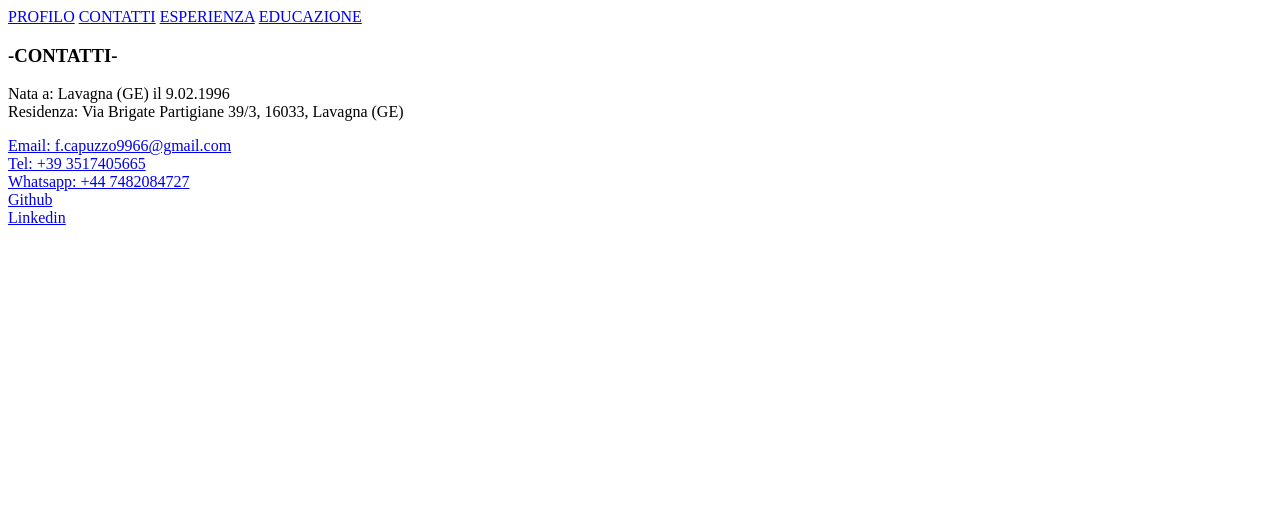
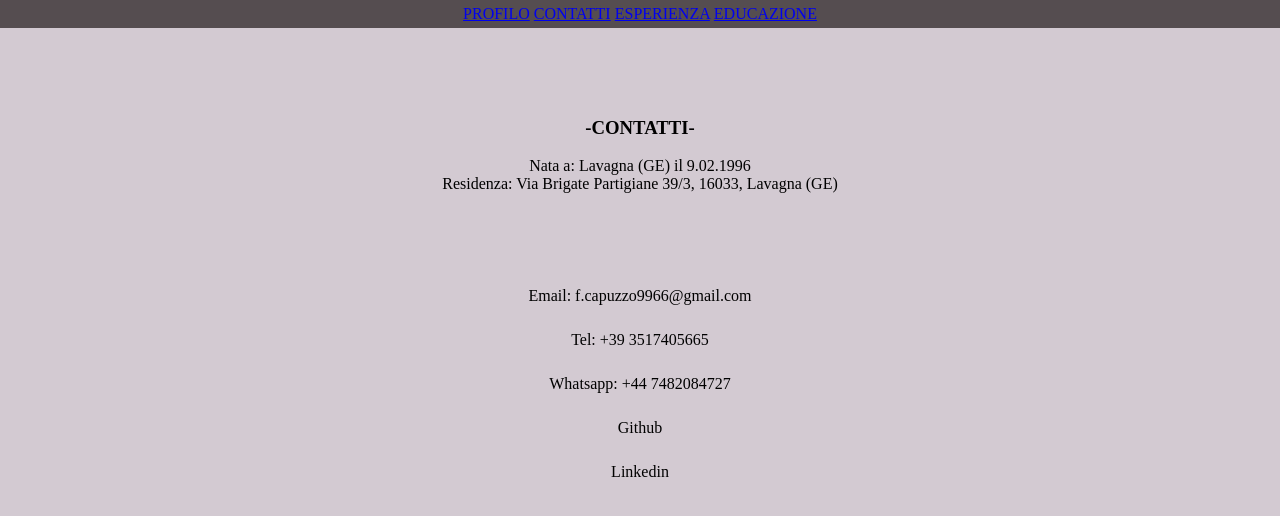
Before and after one commit to francesca-capuzzo/francesca-capuzzo.github.io, a plain HTML site: page contacts.html in a window 1280 px wide. Drawn offline with Linux system fonts and the light colour scheme.

Commit message:
CV CSS INIZIATO

```diff
--- a/contacts.html
+++ b/contacts.html
@@ -6,31 +6,34 @@
     <meta http-equiv="X-UA-Compatible" content="IE=edge">
     <meta name="viewport" content="width=device-width, initial-scale=1.0">
     <title>Contacts</title>
+    <link rel="stylesheet" href="style.css">
 </head>
 
+
 <body>
-    <header>
-        <a href="index.html">PROFILO</a>
-        <a href="contacts.html">CONTATTI</a>
-        <a href="experience.html">ESPERIENZA</a>
-        <a href="education.html">EDUCAZIONE</a>
+    <header class="header-menu">
+        <nav class="nav-menu">
+            <a class="nav-links" href="index.html">PROFILO</a>
+            <a class="nav-links" href="contacts.html">CONTATTI</a>
+            <a class="nav-links" href="experience.html">ESPERIENZA</a>
+            <a class="nav-links" href="education.html">EDUCAZIONE</a>
+        </nav>
     </header>
     <div>
-        <section>
+        <section class="contacts-section">
             <h3>-CONTATTI-</h3>
             <p>
                 Nata a: Lavagna (GE) il 9.02.1996 <br>
                 Residenza: Via Brigate Partigiane 39/3, 16033, Lavagna (GE)
             </p>
         </section>
-        <section>
-            <a href="mailto:f.capuzzo9966@gmail.com">Email: f.capuzzo9966@gmail.com</a> <br>
-            <a href="tel:+393517405665">Tel: +39 3517405665</a> <br>
-            <a href="tel:+447482084727">Whatsapp: +44 7482084727</a> <br>
-            <a href="http://github.com/francesca-capuzzo" target="_blank">Github</a> <br>
-            <a href="http://https://www.linkedin.com/in/francesca-capuzzo-71b776190/">Linkedin</a> <br>
+        <section class="contacts">
+            <a class="contacts-links" href="mailto:f.capuzzo9966@gmail.com">Email: f.capuzzo9966@gmail.com</a> <br>
+            <a class="contacts-links" href="tel:+393517405665">Tel: +39 3517405665</a> <br>
+            <a class="contacts-links" href="tel:+447482084727">Whatsapp: +44 7482084727</a> <br>
+            <a class="contacts-links" href="http://github.com/francesca-capuzzo" target="_blank">Github</a> <br>
+            <a class="contacts-links" href="http://https://www.linkedin.com/in/francesca-capuzzo-71b776190/">Linkedin</a> <br>
         </section>
-
     </div>
 </body>
 
--- /dev/null
+++ b/style.css
@@ -0,0 +1,61 @@
+body{
+    margin: 0px;
+    padding: 0px;
+    background-color: rgb(211, 202, 210);
+    text-align: center;
+}
+
+
+.nav-index{
+    text-align: center;
+    padding: 0px;
+}
+
+
+.nav-index-link{
+    border-style: solid;
+    border-color: rgb(37, 30, 33);
+    text-decoration: none;
+    color: rgb(37, 30, 33);
+    display: block;
+    border-radius: 5px;
+    border-width: 1px;
+    margin: 30px;
+    width: auto;
+}
+
+
+.title-section,
+.contacts-section{
+    padding: 70px;
+}
+
+
+.contacts,
+.contacts-links,
+.education-links{
+    text-decoration: none;
+    display: block;
+    padding: 4px;
+    color: black;
+}
+
+
+section{
+    max-width: 800px;
+    margin: auto;
+    padding: 4px;
+}
+
+
+.header-menu{
+    background-color: rgb(85, 77, 80);
+    padding: 5px;
+    text-align: center;
+    color: whitesmoke;
+}
+
+
+li{
+    text-align: justify;
+}
```
Also changed, not shown: education.html (+12 -9 lines), experience.html (+14 -10 lines), index.html (+11 -9 lines).
